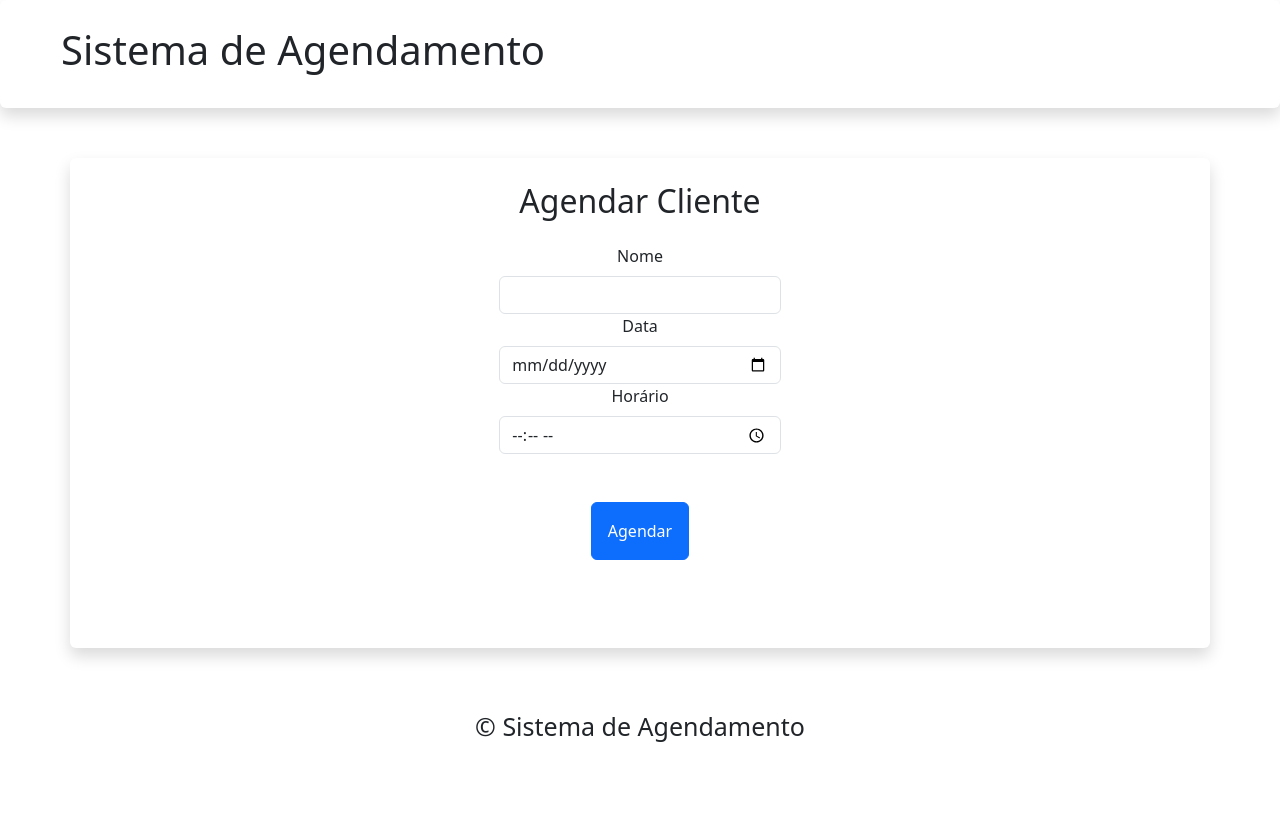
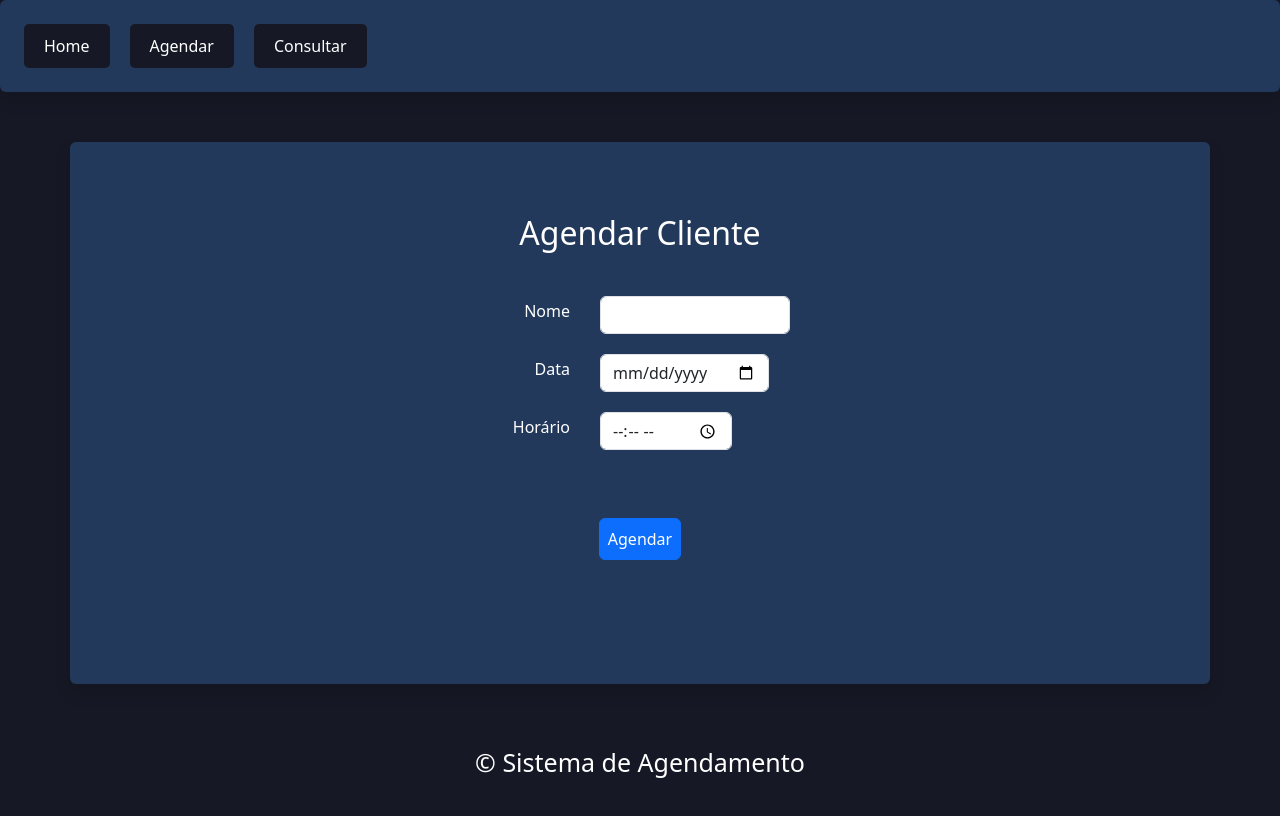
Before and after one commit to DevGiovanaCorreia/SistemaDeAgendamento, a plain HTML site: page agendar.html in a window 1280 px wide. Drawn offline with nearby package versions, Linux system fonts and the light colour scheme.

Commit message:
css feito

```diff
--- a/agendar.html
+++ b/agendar.html
@@ -4,41 +4,53 @@
     <meta charset="UTF-8">
     <meta name="viewport" content="width=device-width, initial-scale=1.0">
     <title>Agendar Cliente</title>
+    <link rel="stylesheet" href="css/agenda.css">
     <link rel="stylesheet" href="css/style.css">
     <link href="https://cdn.jsdelivr.net/npm/bootstrap@5.3.8/dist/css/bootstrap.min.css" rel="stylesheet">
 </head>
-<body>
+<body class="bd">
 
-   <header class="navbar shadow p-3 mb-5 bg-body rounded">
-        <h1>Sistema de Agendamento</h1>
+ <header class="navbar shadow p-4 mb-5  rounded">
+      <nav class="nav  ">
 
-    </header>
-
-    <main class="container text-center  bg-body rounded shadow ">
+        <a href="index.html">Home</a>
+        <a href="agendar.html">Agendar</a>
+        <a href="consultar.html">Consultar</a>
 
 
 
-<form class="agendar-form p-4 mx-auto" style="max-width: 600px; ">
 
-      <h2 class="mb-4">Agendar Cliente</h2>
+</nav>
 
 
-        <div >
-            <label for="nome" class="form-label">Nome</label>
-            <input type="text" id="nome" class="form-control">
+  </header>
+
+
+    <main class="container text-center   rounded shadow ">
+
+
+
+<form class="agendar-form p-4 mx-auto m-5" style="max-width: 600px; ">
+
+     <h2 class="mb-4">Agendar Cliente</h2>
+
+
+        <div class="nome">
+           <div> <label for="nome" class="form-label">Nome</label></div>
+            <div><input type="text" id="nome" class="form-control"></div>
         </div>
 
-        <div >
-            <label for="data" class="form-label">Data</label>
-            <input type="date" id="data" class="form-control">
+        <div class="data">
+           <div> <label for="data" class="form-label">Data</label></div>
+            <div><input type="date" id="data" class="form-control"></div>
         </div>
 
-        <div >
-            <label for="horario" class="form-label">Horário</label>
-            <input type="time" id="horario" class="form-control">
+        <div class="horario">
+           <div> <label for="horario" class="form-label">Horário</label></div>
+            <div><input type="time" id="horario" class="form-control"></div>
         </div>
 
-        <div class="mb-3"> <button class="btn btn-primary p-3 m-5" >Agendar</button></div>
+        <div class="mb-1"> <button class="btn btn-primary p-2 m-5" >Agendar</button></div>
 
 
 
--- a/css/agenda.css
+++ b/css/agenda.css
@@ -1,18 +1,27 @@
-.agendar-form {
+  .agendar-form {
     display: flex;
-    flex-direction: row;
-    gap: 10px;
-    align-items: stretch;
-    margin-top: 40px;
-    margin-bottom: 35px;
+    flex-direction: column;
+    align-items: center;
+    gap: 20px;
+    padding: 40px;
 }
 
-.agendar-form input {
-    padding: 10px;
-    border: 1px solid #ccc;
-    border-radius: 8px;
+.nome, .data, .horario {
+    display: flex;
+    align-items: center;
+    gap: 10px;
+    width: 300px;
 }
 
+.nome label, .data label, .horario label {
+    width: 80px;
+    text-align: right;
+    margin-right: 20px;
+}
+
+.nome input, .data input, .horario input {
+    flex: 1;
+}
 
 
 
--- /dev/null
+++ b/css/consultar.css
@@ -0,0 +1,51 @@
+.tabela{
+     margin-top: 30px;
+    padding: 24px;
+   border-radius: 12px;
+   overflow-x: auto;
+}
+
+ h2{
+    margin-bottom: 30px;
+    color: white;
+    font-size: 28px;
+    text-align: center;
+
+}
+
+.tabela table{
+    width: 100%;
+    border-collapse: collapse;
+    text-align: left;
+}
+
+.tabela thead{
+    background-color: #e2e8f0;
+}
+
+.tabela th{
+   padding: 15px;
+    color: #475569;
+    font-size: 13px;
+    font-weight: 600;
+    text-transform: uppercase;
+    letter-spacing: 0.5px;
+    border-bottom: 1px solid #e2e8f0;
+}
+
+.tabela td{
+    padding: 16px 15px;
+    color: #475569;
+    font-size: 14px;
+    border-bottom: 1px solid #e2e8f0;
+}
+
+.filtro{
+    display: flex;
+    flex-flow: row nowrap;
+    justify-content: center;
+    align-items: center;
+    gap: 10px;
+
+
+}
--- a/css/style.css
+++ b/css/style.css
@@ -1,15 +1,47 @@
 @charset "UTF-8";
 
-*{
+:root{
+    --primary-color: #161925;
+    --secondary-color:#23395B ;
+    --hover-color: #406E8E;
+
+}
+
+
+
+body{
     box-sizing: border-box;
     margin: 0;
     padding: 0;
+     background-color: var(--primary-color);
+    min-height: 100vh;
+
 }
 
-body{
-    margin: 0;
-    padding: 0;
+.bd{
+
+    background-color: var(--primary-color);
+    min-height: 100vh;
+
 }
+
+.navbar {
+    display: flex;
+    align-items: center;
+    justify-content: space-between;
+    background-color: var(--secondary-color);
+    color: white;
+}
+
+.nav {
+    display: flex;
+    flex-direction: row;
+    gap: 20px;
+    background-color: var(--secondary-color);
+
+}
+
+
 
 h1{
     margin: 35px;
@@ -23,17 +55,35 @@ h2,p{
     text-align: center;
 }
 
-header{
-    background-color: #f2f2f2;
-    padding: 10px;
-    text-align: center;
+
+
+main{
+    margin: 50px;
+    background-color: var(--secondary-color);
+    color: white;
+
 
 }
 
-main{
-    margin: 50px;
+.navbar a {
+    text-decoration: none;
+    background-color: var(--primary-color);
+    color: white;
+    padding: 10px 20px;
+    border-radius: 5px;
+}
 
+.navbar a:hover {
+    background-color: var(--hover-color);
+    color: #f2f2f2;
+}
 
+.container a {
+    text-decoration: none;
+    color: white;
+    background-color: var(--primary-color);
+    text-align: center;
+    font-size: 20px;
 }
 
 .container{
@@ -47,18 +97,13 @@ main{
 
 }
 
-.container a{
-    text-decoration: none;
-    color: black;
-    text-align: center;
-    font-size: 20px;
-}
+
 
 
 
 .menu-item{
    box-shadow: 0 4px 10px rgba(0, 0, 0, 0.2);
-    border: 1px solid gray;
+    border: 1px solid var(--primary-color);
     width: 200px;
     height: 200px;
     margin: 10px;
@@ -77,6 +122,7 @@ main{
 
 footer{
     margin: 50px;
+    color: white;
     padding: 10px;
     text-align: center;
     font-size: 10px;
```
Also changed, not shown: consultar.html (+79 -0 lines), index.html (+19 -8 lines).
